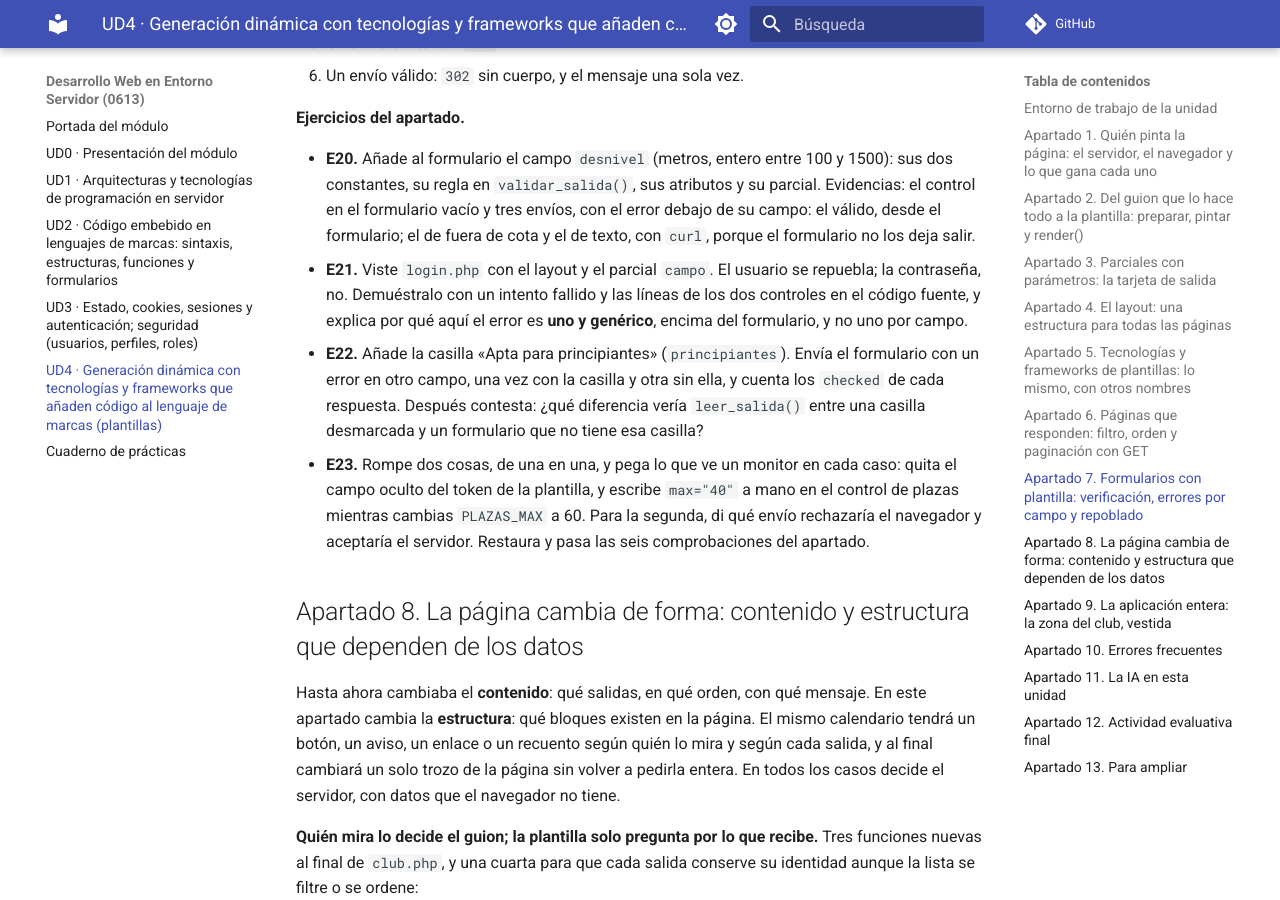
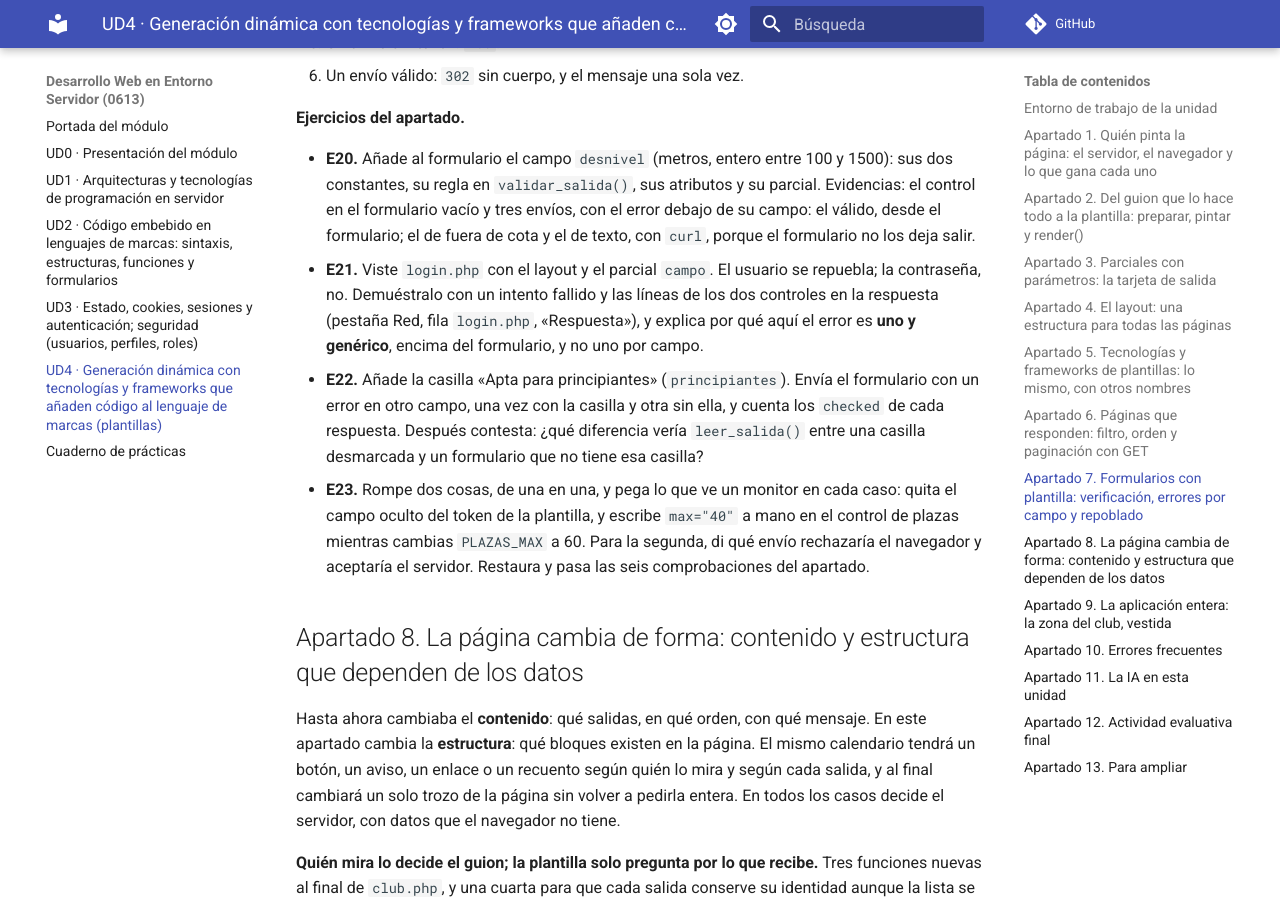
Before and after one commit to codigoRonin/apuntes-daw, an MkDocs documentation site: the page built from docs/desarrollo-web-en-entorno-servidor/ud4-generacion-dinamica-plantillas.md, in a window 1280 px wide and 900 px high, scrolled down 64744 px. Built offline with MkDocs 1.6.1 and Material for MkDocs 9.7.7, drawn with Linux system fonts in a browser that asks for light colours; comment, search, counter and statistics services are not loaded.

Commit message:
UD4 de DWES en el navegador (4): el E21 lee los controles en la respuesta del envío

```diff
--- a/docs/desarrollo-web-en-entorno-servidor/ud4-generacion-dinamica-plantillas.md
+++ b/docs/desarrollo-web-en-entorno-servidor/ud4-generacion-dinamica-plantillas.md
@@ -2280,7 +2280,7 @@ La salida todavía no se guarda en ningún sitio: como en la UD3, guardar llega
 **Ejercicios del apartado.**
 
 - **E20.** Añade al formulario el campo `desnivel` (metros, entero entre 100 y 1500): sus dos constantes, su regla en `validar_salida()`, sus atributos y su parcial. Evidencias: el control en el formulario vacío y tres envíos, con el error debajo de su campo: el válido, desde el formulario; el de fuera de cota y el de texto, con `curl`, porque el formulario no los deja salir.
-- **E21.** Viste `login.php` con el layout y el parcial `campo`. El usuario se repuebla; la contraseña, no. Demuéstralo con un intento fallido y las líneas de los dos controles en el código fuente, y explica por qué aquí el error es **uno y genérico**, encima del formulario, y no uno por campo.
+- **E21.** Viste `login.php` con el layout y el parcial `campo`. El usuario se repuebla; la contraseña, no. Demuéstralo con un intento fallido y las líneas de los dos controles en la respuesta (pestaña Red, fila `login.php`, «Respuesta»), y explica por qué aquí el error es **uno y genérico**, encima del formulario, y no uno por campo.
 - **E22.** Añade la casilla «Apta para principiantes» (`principiantes`). Envía el formulario con un error en otro campo, una vez con la casilla y otra sin ella, y cuenta los `checked` de cada respuesta. Después contesta: ¿qué diferencia vería `leer_salida()` entre una casilla desmarcada y un formulario que no tiene esa casilla?
 - **E23.** Rompe dos cosas, de una en una, y pega lo que ve un monitor en cada caso: quita el campo oculto del token de la plantilla, y escribe `max="40"` a mano en el control de plazas mientras cambias `PLAZAS_MAX` a 60. Para la segunda, di qué envío rechazaría el navegador y aceptaría el servidor. Restaura y pasa las seis comprobaciones del apartado.
 
```
